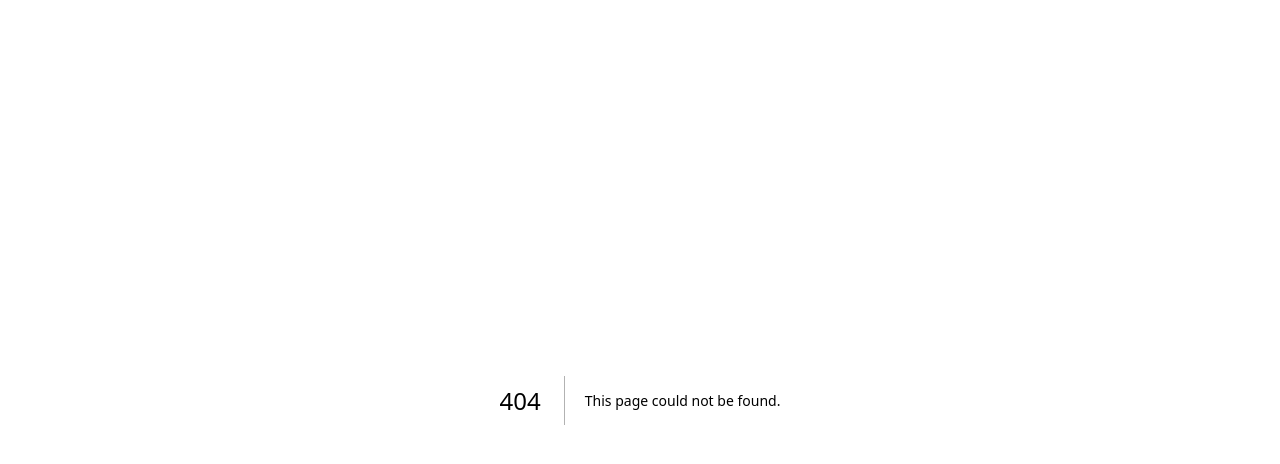
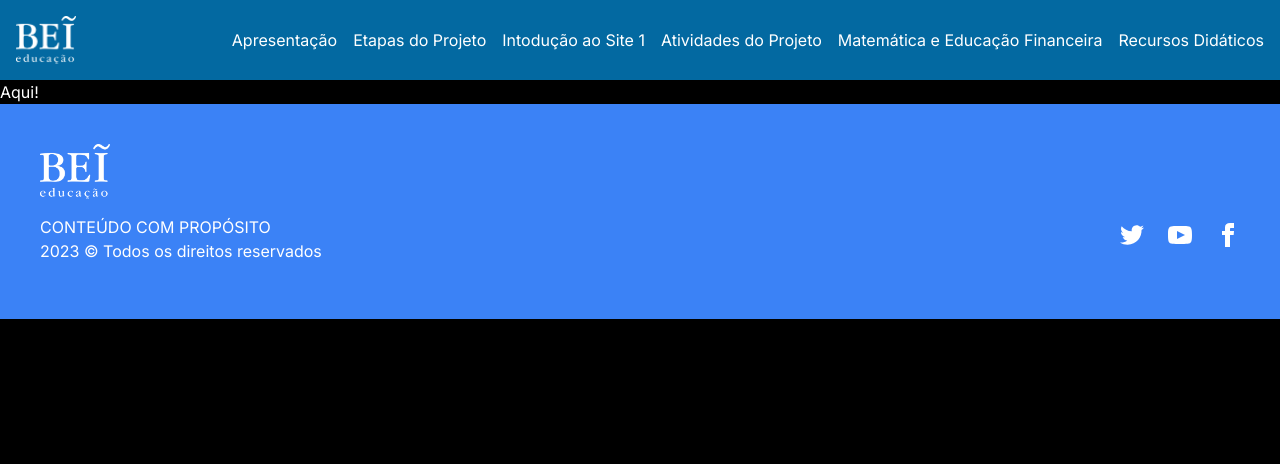
Before and after one commit to heliosalesjr/ALD, a Next.js app in the folder ald-6-1/: page /etapas in a window 1280 px wide. Before the commit this address had no page. Shown: the top 464 px of the page. Built offline with nearby package versions, Linux system fonts and the light colour scheme.

Commit message:
criação das demais páginas do site, com um link para cada uma delas no NAV

```diff
--- /dev/null
+++ b/ald-6-1/src/app/atividades/page.jsx
@@ -0,0 +1,17 @@
+
+import MyNav from '../components/MyNav'
+import Footer from '../components/Footer'
+
+function Etapas() {
+  return (
+    <>
+        <MyNav />
+        <h1>Aqui!</h1>
+        <Footer />
+
+    </>
+
+  )
+}
+
+export default Etapas
--- a/ald-6-1/src/app/components/HeroSection.jsx
+++ b/ald-6-1/src/app/components/HeroSection.jsx
@@ -3,7 +3,7 @@ import React from 'react';
 
 const HeroSection = () => {
   return (
-    <div className="bg-gradient-to-b from-blue-800 to-green-500 mx-auto max-w-screen-xl h-screen flex items-center justify-center text-white">
+    <div className="bg-gradient-to-b from-blue-800 to-green-500 mx-auto h-screen flex items-center justify-center text-white">
       <div className="text-center">
       <h1 className="text-5xl font-bold text-white">Aprendendo a Lidar com Dinheiro</h1>
           <p className="py-6 text-white">Olá, professor e professora! Seja bem-vindo e bem-vinda ao site de apoio da coleção Aprendendo a Lidar com Dinheiro: Educação Financeira. Nesta seção, há informações sobre o que são os sites “Aprendendo a Lidar com Dinheiro” e como estão organizados, facilitando a navegação e consulta. Vamos conhecê-los?
--- a/ald-6-1/src/app/components/MyNav.jsx
+++ b/ald-6-1/src/app/components/MyNav.jsx
@@ -1,6 +1,7 @@
 'use client'
 import React, { useState } from 'react';
 import { FaBars, FaTimes } from 'react-icons/fa';
+import Link from 'next/link';
 
 const MyNav = () => {
   const [isOpen, setIsOpen] = useState(false);
@@ -10,24 +11,30 @@ const MyNav = () => {
   };
 
   return (
-    <nav className="bg-blue-500 p-4 mx-auto max-w-screen-xl">
+    <nav className="bg-sky-700 p-4 mx-auto">
       <div className="container mx-auto flex items-center justify-between">
       <a href="/" className="text-white text-2xl font-bold">
         <img src="/images/logo-white.png" alt="Logo" height={60} width={60}/>
       </a>
         <div className="hidden md:flex space-x-4">
-          <a href="#" className="text-white hover:text-blue-200">
-            Home
-          </a>
-          <a href="#" className="text-white hover:text-blue-200">
-            About
-          </a>
-          <a href="#" className="text-white hover:text-blue-200">
-            Services
-          </a>
-          <a href="#" className="text-white hover:text-blue-200">
-            Contact
-          </a>
+          <Link href="/" className="text-white hover:text-blue-200">
+            Apresentação
+          </Link>
+          <Link href="/etapas" className="text-white hover:text-blue-200">
+            Etapas do Projeto
+          </Link>
+          <Link href="/introducao" className="text-white hover:text-blue-200">
+            Intodução ao Site 1
+          </Link>
+          <Link href="/atividades" className="text-white hover:text-blue-200">
+            Atividades do Projeto
+          </Link>
+          <Link href="/matematica" className="text-white hover:text-blue-200">
+            Matemática e Educação Financeira
+          </Link>
+          <Link href="/recursos" className="text-white hover:text-blue-200">
+            Recursos Didáticos
+          </Link>
         </div>
         <div className="md:hidden">
           <button onClick={toggleNavbar} className="text-white">
@@ -38,18 +45,24 @@ const MyNav = () => {
       {isOpen && (
         <div className="md:hidden">
           <div className="flex flex-col space-y-2 mt-2">
-            <a href="#" className="text-white hover:text-blue-200">
-              Home
-            </a>
-            <a href="#" className="text-white hover:text-blue-200">
-              About
-            </a>
-            <a href="#" className="text-white hover:text-blue-200">
-              Services
-            </a>
-            <a href="#" className="text-white hover:text-blue-200">
-              Contact
-            </a>
+            <Link href="/" className="text-white hover:text-blue-200">
+              Apresentação
+            </Link>
+            <Link href="/etapas" className="text-white hover:text-blue-200">
+              Etapas do Projeto
+            </Link>
+            <Link href="/introducao" className="text-white hover:text-blue-200">
+              Intodução ao Site 1
+            </Link>
+            <Link href="/atividades" className="text-white hover:text-blue-200">
+              Atividades do Projeto
+            </Link>
+            <Link href="/matematica" className="text-white hover:text-blue-200">
+              Matemática e Educação Financeira
+            </Link>
+            <Link href="/recursos" className="text-white hover:text-blue-200">
+              Recursos Didáticos
+            </Link>
           </div>
         </div>
       )}
--- a/ald-6-1/src/app/components/SectionOne.jsx
+++ b/ald-6-1/src/app/components/SectionOne.jsx
@@ -2,7 +2,9 @@ import React from 'react';
 
 const SectionOne = () => {
   return (
-    <section className="bg-white py-16 mx-auto max-w-screen-xl text-gray-700 p-8 flex flex-col md:flex-row">
+
+
+      <section className="bg-white py-16 mx-auto text-gray-700 p-8 flex flex-col md:flex-row">
         {/* Div da seção (2/3 da tela em telas grandes) */}
         <div className="w-full md:w-2/3 md:p-8 flex flex-col justify-center items-center">
           <div className="container mx-auto text-center">
@@ -24,6 +26,9 @@ const SectionOne = () => {
           <img src="/images/website.gif" alt="Descrição da imagem" className="w-full h-auto" />
         </div>
       </section>
+
+
+
   );
 };
 
--- /dev/null
+++ b/ald-6-1/src/app/etapas/page.jsx
@@ -0,0 +1,17 @@
+
+import MyNav from '../components/MyNav'
+import Footer from '../components/Footer'
+
+function Etapas() {
+  return (
+    <>
+        <MyNav />
+        <h1>Aqui!</h1>
+        <Footer />
+
+    </>
+
+  )
+}
+
+export default Etapas
--- /dev/null
+++ b/ald-6-1/src/app/introducao/page.jsx
@@ -0,0 +1,17 @@
+
+import MyNav from '../components/MyNav'
+import Footer from '../components/Footer'
+
+function Etapas() {
+  return (
+    <>
+        <MyNav />
+        <h1>Aqui!</h1>
+        <Footer />
+
+    </>
+
+  )
+}
+
+export default Etapas
--- /dev/null
+++ b/ald-6-1/src/app/matematica/page.jsx
@@ -0,0 +1,17 @@
+
+import MyNav from '../components/MyNav'
+import Footer from '../components/Footer'
+
+function Matematica() {
+  return (
+    <>
+        <MyNav />
+        <h1>Aqui!</h1>
+        <Footer />
+
+    </>
+
+  )
+}
+
+export default Matematica
--- /dev/null
+++ b/ald-6-1/src/app/recursos/page.jsx
@@ -0,0 +1,17 @@
+
+import MyNav from '../components/MyNav'
+import Footer from '../components/Footer'
+
+function Matematica() {
+  return (
+    <>
+        <MyNav />
+        <h1>Aqui!</h1>
+        <Footer />
+
+    </>
+
+  )
+}
+
+export default Matematica
```
Also changed, not shown: ald-6-1/src/app/layout.jsx (renamed from ald-6-1/src/app/layout.js), ald-6-1/src/app/page.jsx (renamed from ald-6-1/src/app/page.js). Lines whose indentation alone changed are shown as unchanged.
